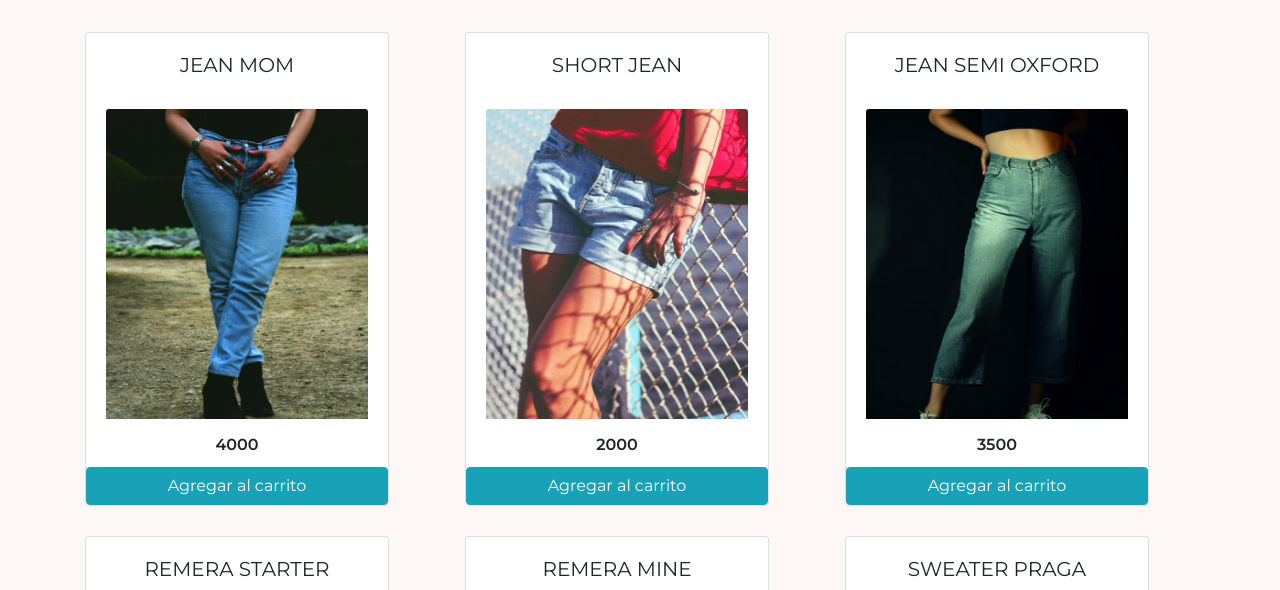
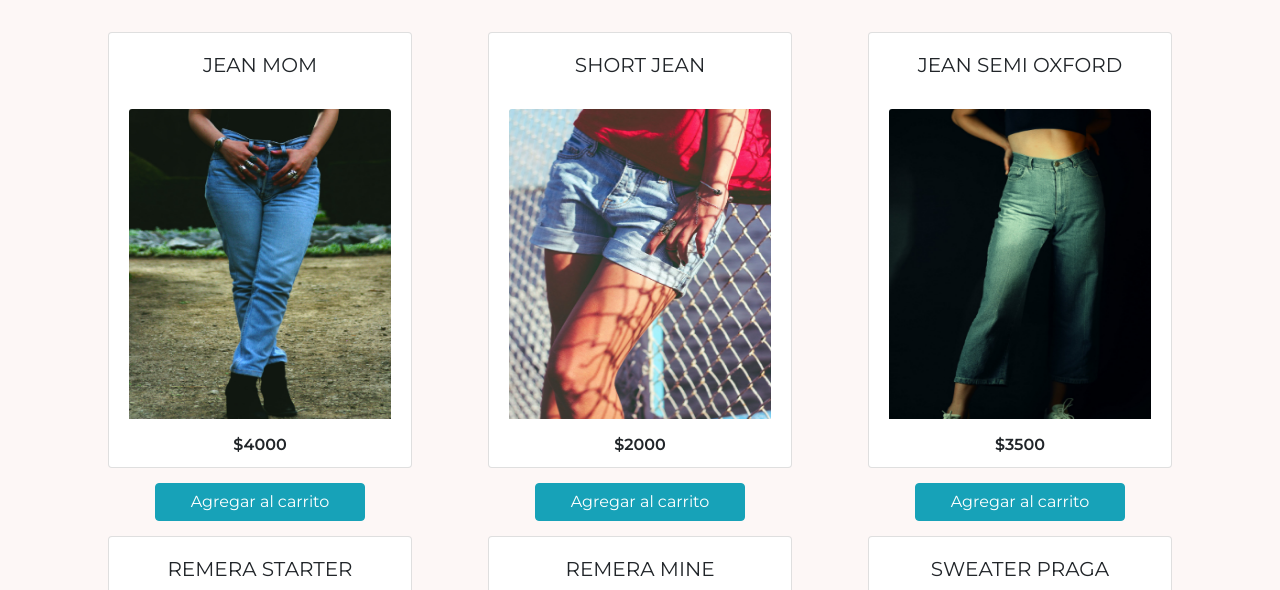
Before and after one commit to FlorFerr/proyecto_js, a plain HTML site: page index.html in a window 1280 px wide. Shown: the part 137-727 px from the top of the page. Drawn offline with nearby package versions, Linux system fonts and the light colour scheme.

Commit message:
Corrección

```diff
--- a/css/styles.css
+++ b/css/styles.css
@@ -105,6 +105,14 @@ body {
             text-align: center;
 
         }
+        .col{
+          display: flex;
+          flex-direction: column;
+          align-items: center;
+        }
+        .btn-info{
+          width: 60%;
+        }
 
 
         .productosSeleccionados{
--- a/js/main.js
+++ b/js/main.js
@@ -72,45 +72,32 @@ function agregarProductos(){
         //Selecciono el elemento contenedor en el HTML usando la class
         let contenedorProductos = document.querySelector(".productos__contenedor");
 
-        //Creo elementos con las class y el texto correspondientes
-        let contenedorColumn = document.createElement('div')
-        contenedorColumn.classList.add('col');
+        //Creo un Div donde va a ir todo el contenido
+        let contenidoCard = document.createElement('div')
+        contenidoCard.classList.add('col')
 
-        let contenedorCard = document.createElement('div')
-        contenedorCard.classList.add('card');
+        contenidoCard.innerHTML =
+        `<div class='card'>
+          <h3 class='card-title'>${item.nombre}</h3>
+          <div class='card-body'>
+            <img src='${item.foto}' class='card-img-top'/>
+          </div>
+          <p class ='card-subtitle'>$${item.precio}</p>
+        </div>`
 
-        let nombresProductos = document.createElement("h3");
-        nombresProductos.textContent = item['nombre']
-        nombresProductos.classList.add('card-title');
-
-        let contenedorImg = document.createElement("div");
-        contenedorImg.classList.add('card-body');
-
-        let imgProductos = new Image();
-        imgProductos.setAttribute(`src`,item['foto']);
-        imgProductos.classList.add('card-img-top');
-
-        let precioProductos = document.createElement("p");
-        precioProductos.textContent = item['precio']
-        precioProductos.classList.add('card-subtitle');
-
+        //Agrego el boton que va a contener el evento
         let btnAgregar = document.createElement(`button`);
         btnAgregar.classList.add('btn');
         btnAgregar.classList.add('btn-info');
         btnAgregar.textContent= (`Agregar al carrito`);
 
-        //Asignar cada elemento al contenedor correspondiente
-        contenedorProductos.appendChild(contenedorColumn)
-        contenedorColumn.appendChild(contenedorCard)
-        contenedorCard.appendChild(nombresProductos);
-        contenedorCard.appendChild(contenedorImg);
-        contenedorImg.appendChild(imgProductos)
-        contenedorCard.appendChild(precioProductos);
-        contenedorCard.appendChild(btnAgregar);
+        //Agrego cada contenido a su contenedor
+        contenidoCard.appendChild(btnAgregar)
+        contenedorProductos.appendChild(contenidoCard)
 
         //Evento para agregar los productos selecconados al array correspondiente
         btnAgregar.addEventListener('click', function(){
-            listaOrden.push({nombre: nombresProductos.innerText, precio: precioProductos.innerText})
+            listaOrden.push({nombre: item.nombre, precio: item.precio})
             agregarCarrito()
         })
 }
```
